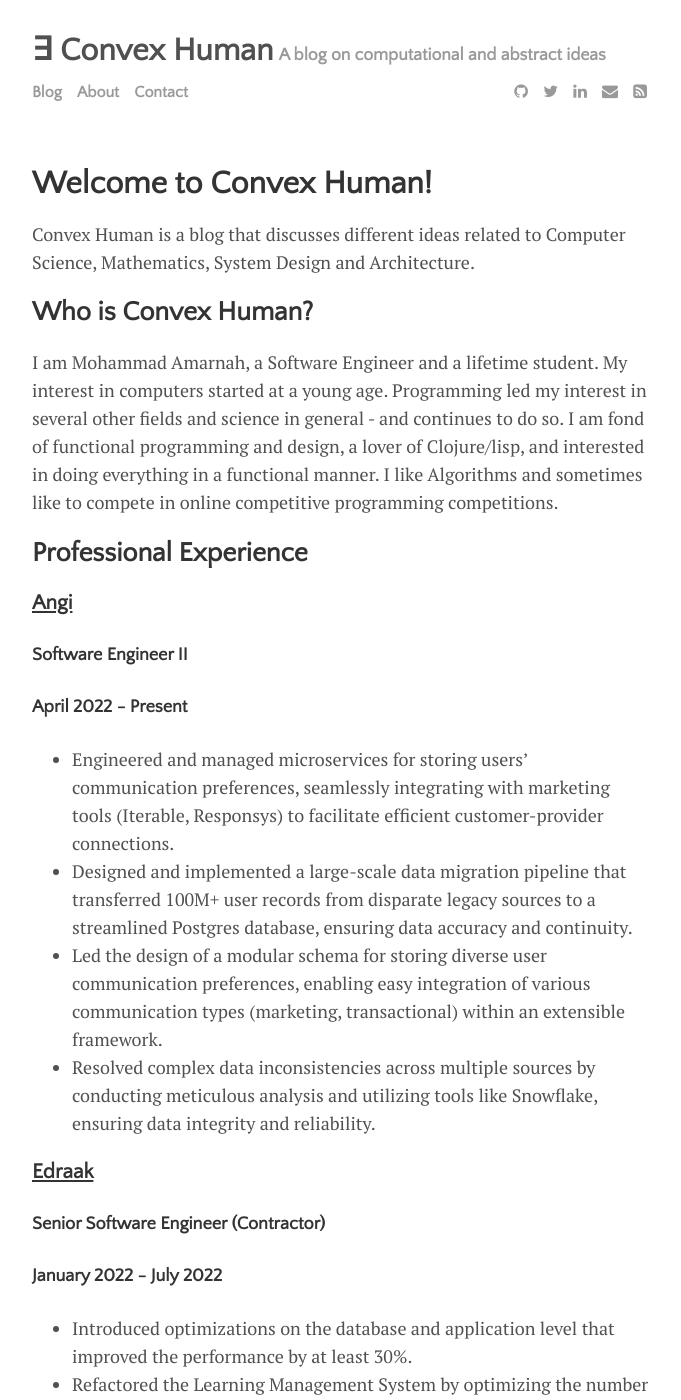
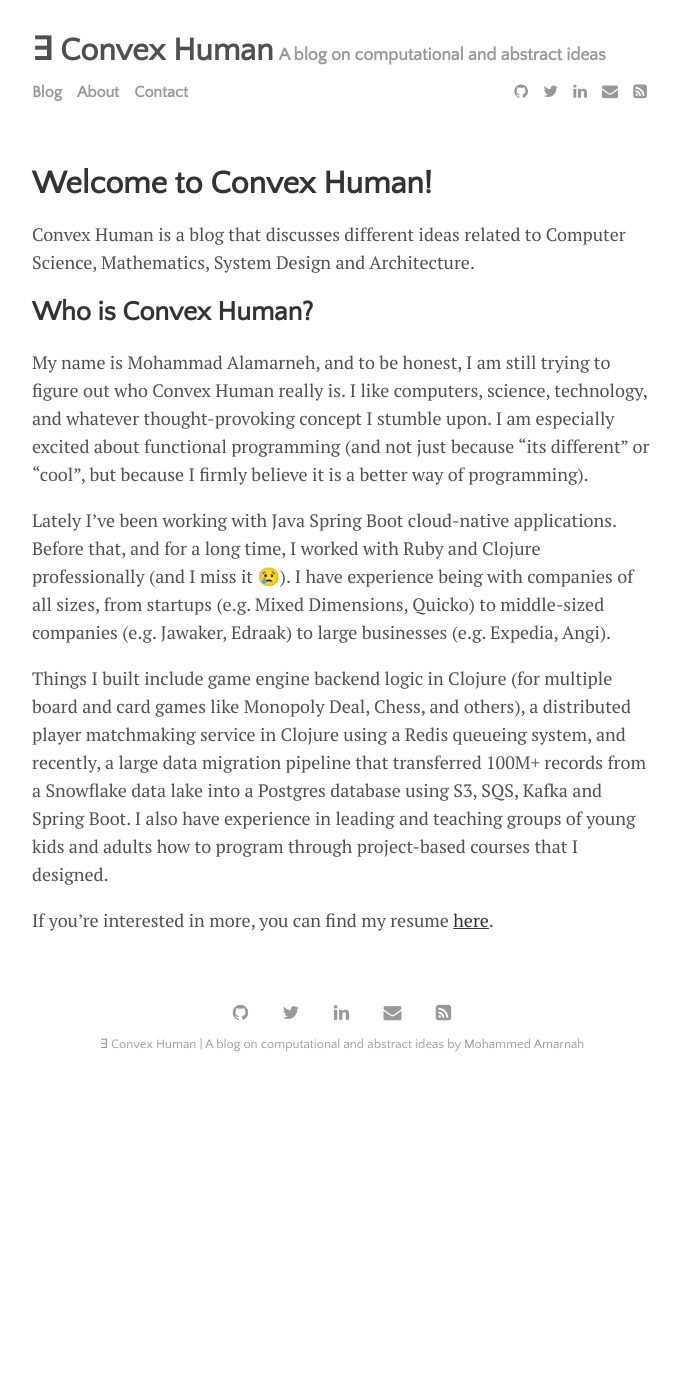
Before and after one commit to mohammedamarnah/mohammedamarnah.github.io, a Jekyll site: the page built from menu/about.md, in a window 1280 px wide and 1400 px high. Shown: the whole window, without its empty margins (298-979 px from the left). Built offline with Jekyll 4.4.1, drawn with Linux system fonts in a browser that asks for light colours; some of the changed text lies outside the part shown.

Commit message:
Update about and resume

```diff
--- a/menu/about.md
+++ b/menu/about.md
@@ -6,48 +6,10 @@ title: Welcome to Convex Human!
 Convex Human is a blog that discusses different ideas related to Computer Science, Mathematics, System Design and Architecture.
 
 ## Who is Convex Human?
-I am Mohammad Amarnah, a Software Engineer and a lifetime student. My interest in computers started at a young age. Programming led my interest in several other fields and science in general - and continues to do so.
-I am fond of functional programming and design, a lover of Clojure/lisp, and interested in doing everything in a functional manner. I like Algorithms and sometimes like to compete in online competitive programming competitions.
+My name is Mohammad Alamarneh, and to be honest, I am still trying to figure out who Convex Human really is. I like computers, science, technology, and whatever thought-provoking concept I stumble upon. I am especially excited about functional programming (and not just because "its different" or "cool", but because I firmly believe it is a better way of programming).
 
-## Professional Experience
-### [Angi](https://angi.com/)
-#### Software Engineer II
-#### April 2022 - Present
-* Engineered and managed microservices for storing users’ communication preferences, seamlessly integrating with marketing tools (Iterable, Responsys) to facilitate efficient customer-provider connections.
-* Designed and implemented a large-scale data migration pipeline that transferred 100M+ user records from disparate legacy sources to a streamlined Postgres database, ensuring data accuracy and continuity.
-* Led the design of a modular schema for storing diverse user communication preferences, enabling easy integration of various communication types (marketing, transactional) within an extensible framework.
-* Resolved complex data inconsistencies across multiple sources by conducting meticulous analysis and utilizing tools like Snowflake, ensuring data integrity and reliability.
+Lately I've been working with Java Spring Boot cloud-native applications. Before that, and for a long time, I worked with Ruby and Clojure professionally (and I miss it 😢). I have experience being with companies of all sizes, from startups (e.g. Mixed Dimensions, Quicko) to middle-sized companies (e.g. Jawaker, Edraak) to large businesses (e.g. Expedia, Angi).
 
-### [Edraak](https://www.edraak.org/en/)
-#### Senior Software Engineer (Contractor)
-#### January 2022 - July 2022
-* Introduced optimizations on the database and application level that improved the performance by at least 30%.
-* Refactored the Learning Management System by optimizing the number of database queries it makes and combining multiple existing queries with bulk database actions.
-* Cleanup application models to a more modular, inheritable, and abstract definition that allows a cleaner, more readable code base.
+Things I built include game engine backend logic in Clojure (for multiple board and card games like Monopoly Deal, Chess, and others), a distributed player matchmaking service in Clojure using a Redis queueing system, and recently, a large data migration pipeline that transferred 100M+ records from a Snowflake data lake into a Postgres database using S3, SQS, Kafka and Spring Boot. I also have experience in leading and teaching groups of young kids and adults how to program through project-based courses that I designed.
 
-### [Expedia Group Inc.](https://www.expedia.com/)
-#### Software Development Engineer II
-#### May 2021 - July 2021
-
-### [Jawaker](https://apps.apple.com/us/app/jawaker-games-friends/id870092728?mt=8)
-#### Software Engineer
-#### February 2018 - May 2021
-* Designed and implemented web systems in a distributed service-oriented architecture, using a stack that included: Clojure, Ruby on Rails, PostgreSQL, Redis, Cassandra, and other technologies.
-* Designed and engineered a scalable matchmaking service that was used to handle matching millions of users in real-time.
-* Collaborated with the team on scaling the architecture to handle 5x the traffic during quarantine.
-* Led the technical design and implementation of several games (i.e. MonopolyDeal, Chess, and other board and card games) and products (Game Events, Competitions).
-
-### Mixed Dimensions
-#### Research and Development Engineering Intern
-#### March 2017 - October 2017
-* Worked on 3D model rendering and computational geometry algorithms using C++ with openCV.
-* Developed a good acquaintance with the CUDA library for optimally rendering 3D models using GPUs.
-* Assisted the robotics team working on a robotic arm to automate the process of painting 3D models using ROS and Gazebo.
-
-## Tech Stack
-### Systems and web
-Ruby, Clojure, Java, Python, Scala, Javascript, Typescript, C/C++
-### Frameworks and tools
-Ruby on Rails, Spring Boot, ReactJS, Scala Play, Python Django, Unity3D
-### Databases, memory, and infrastructure
-PostgreSQL, Snowflake, Kafka, MongoDB, Redis, Memcached, Cassandra, ElasticSearch, Grafana, AWS.
+If you're interested in more, you can find my resume [here](../assets/resume.pdf).
```
Also changed, not shown: 1 other file.
